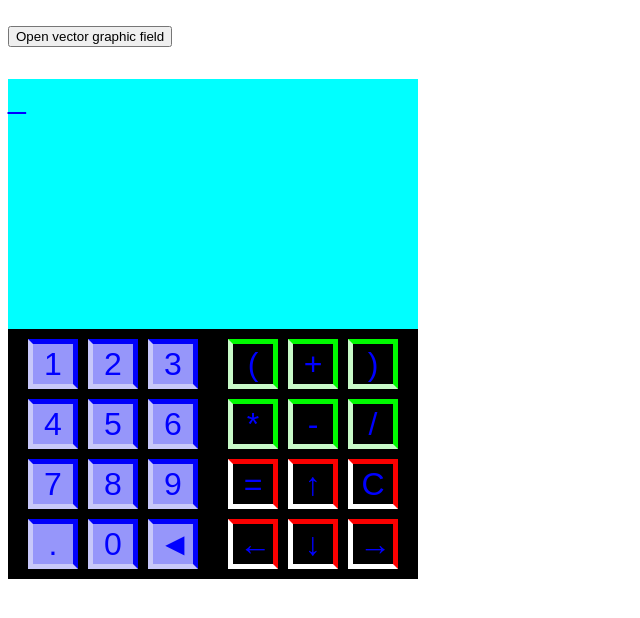
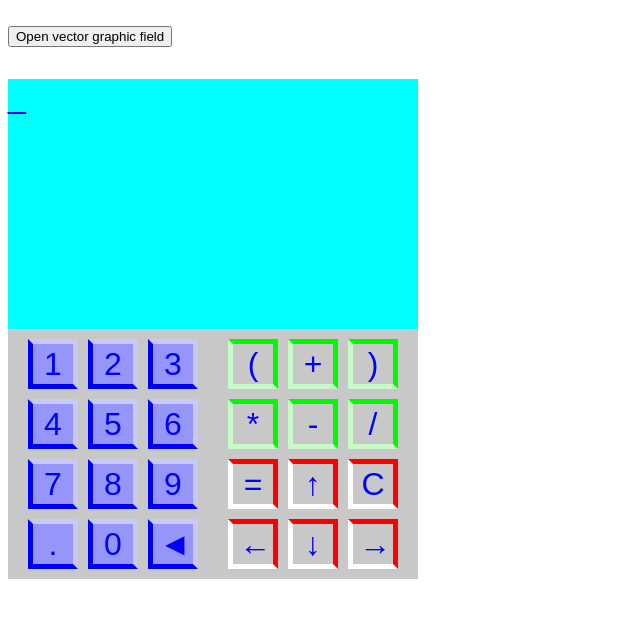
Before and after one commit to OlehKozubJS/various-react-projects-test, a React (Create React App) app: page / in a window 1280 px wide. Shown: the top 618 px of the page, without its empty margins (0-640 px from the left). Built offline with nearby package versions, Linux system fonts and the light colour scheme; a web font is replaced by a local one.

Commit message:
Update Calculator.module.css

```diff
--- a/src/Calculator/Calculator.module.css
+++ b/src/Calculator/Calculator.module.css
@@ -38,12 +38,11 @@
   border-top: 5px solid var(--calculator-button-border-color);
   border-right: 5px solid var(--calculator-button-border-color);
 }
-
 .NumberButton {
-  border-top: 5px solid var(--number-button-border-color);
-  border-right: 5px solid var(--number-button-border-color);
-  border-bottom: 5px solid rgb(200, 200, 250);
-  border-left: 5px solid rgb(200, 200, 250);
+  border-top: 5px solid rgb(200, 200, 250);
+  border-right: 5px solid rgb(200, 200, 250);
+  border-bottom: 5px solid var(--number-button-border-color);
+  border-left: 5px solid var(--number-button-border-color);
   background-color: rgb(150, 150, 250);
 }
 
@@ -53,10 +52,10 @@
 }
 
 .NumberButton:active {
-  border-top: 5px solid rgb(200, 200, 250);
-  border-right: 5px solid rgb(200, 200, 250);
-  border-bottom: 5px solid var(--number-button-border-color);
-  border-left: 5px solid var(--number-button-border-color);
+  border-top: 5px solid var(--number-button-border-color);
+  border-right: 5px solid var(--number-button-border-color);
+  border-bottom: 5px solid rgb(200, 200, 250);
+  border-left: 5px solid rgb(200, 200, 250);
 }
 
 .ActionButton {
@@ -99,7 +98,7 @@
   justify-content: center;
   align-content: center;
   gap: 10px;
-  background-color: rgb(0, 0, 0);
+  background-color: rgb(200, 200, 200);
 }
 
 .CalculatorKeyBoard {
```
